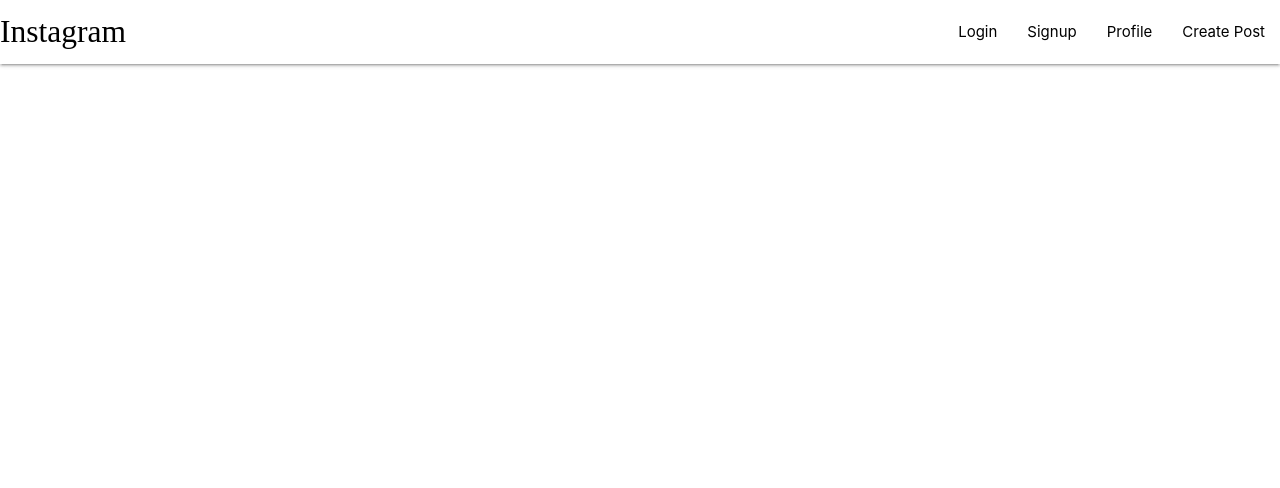
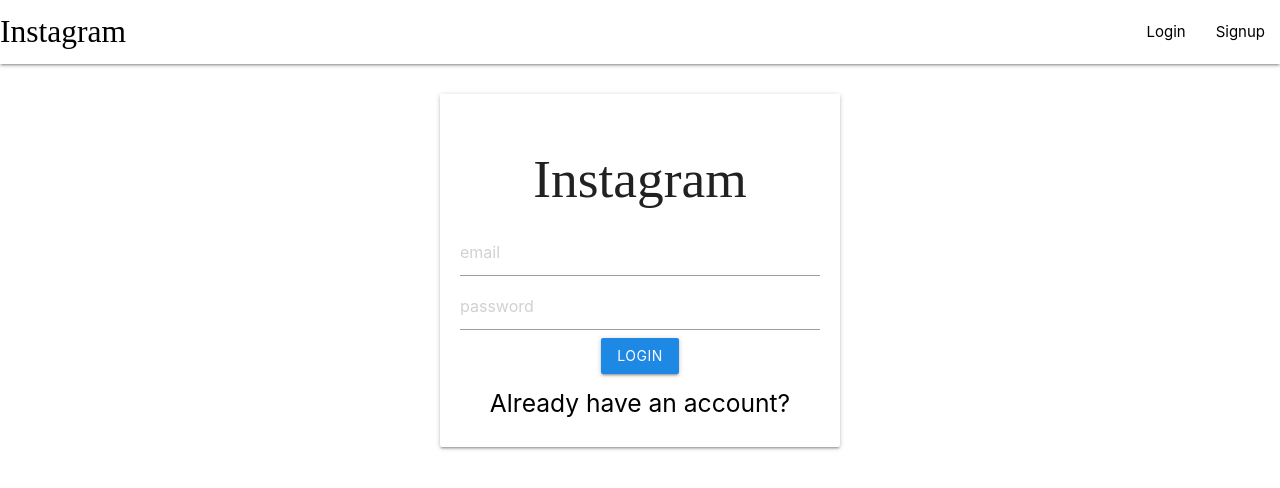
Before and after one commit to LeopoldoDeLaLlave/InstaCloneMERN, a React (Create React App) app in the folder client/: page /signin in a window 1280 px wide. Before the commit this address led to /singin. Shown: the top 488 px of the page. Built offline with nearby package versions, Linux system fonts and the light colour scheme; a web font is replaced by a local one.

Commit message:
Mejorado navbar poniendo restricciones

```diff
--- a/client/src/App.js
+++ b/client/src/App.js
@@ -23,7 +23,7 @@
       dispatch({type:"USER", payload:user});
       history.push('/');
     }else{
-      history.push('/singin');
+      history.push('/signin');
     }
   }, []);
 
--- a/client/src/components/Navbar.js
+++ b/client/src/components/Navbar.js
@@ -1,17 +1,32 @@
-import React from 'react';
-import {Link } from 'react-router-dom'
+import React, {useContext} from 'react';
+import {Link } from 'react-router-dom';
+import {UserContext} from '../App';
 
 const NavBar = () => {
+    const {state, dispatch} = useContext(UserContext);
+
+    const renderList = ()=>{
+        if(state){
+            return[
+                <li><Link to="/profile">Profile</Link></li>,
+                <li><Link to="/create">Create Post</Link></li>
+            ];
+        }else{
+            return[
+                <li><Link to="/signin">Login</Link></li>,
+                <li><Link to="/signup">Signup</Link></li>
+            ]
+        }
+    }
 
     return (
         <nav>
             <div className="nav-wrapper white" >
-                <Link to="/" className="brand-logo left">Instagram</Link>
+                <Link to={state?"/":"/signin"} className="brand-logo left">Instagram</Link>
                 <ul id="nav-mobile" className="right">
-                    <li><Link to="/signin">Login</Link></li>
-                    <li><Link to="/signup">Signup</Link></li>
-                    <li><Link to="/profile">Profile</Link></li>
-                    <li><Link to="/create">Create Post</Link></li>
+
+                    {renderList()}
+
                 </ul>
             </div>
         </nav>
```
